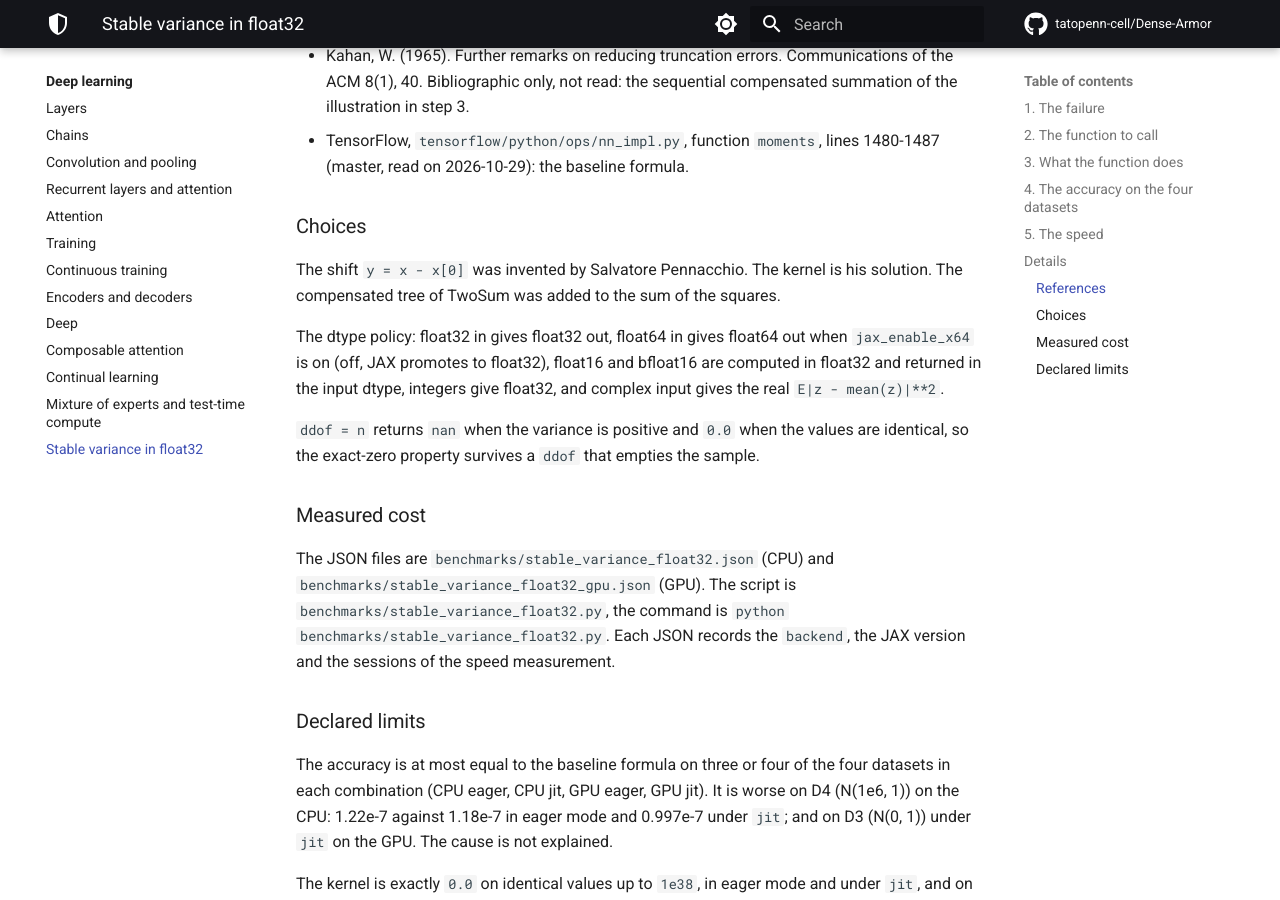
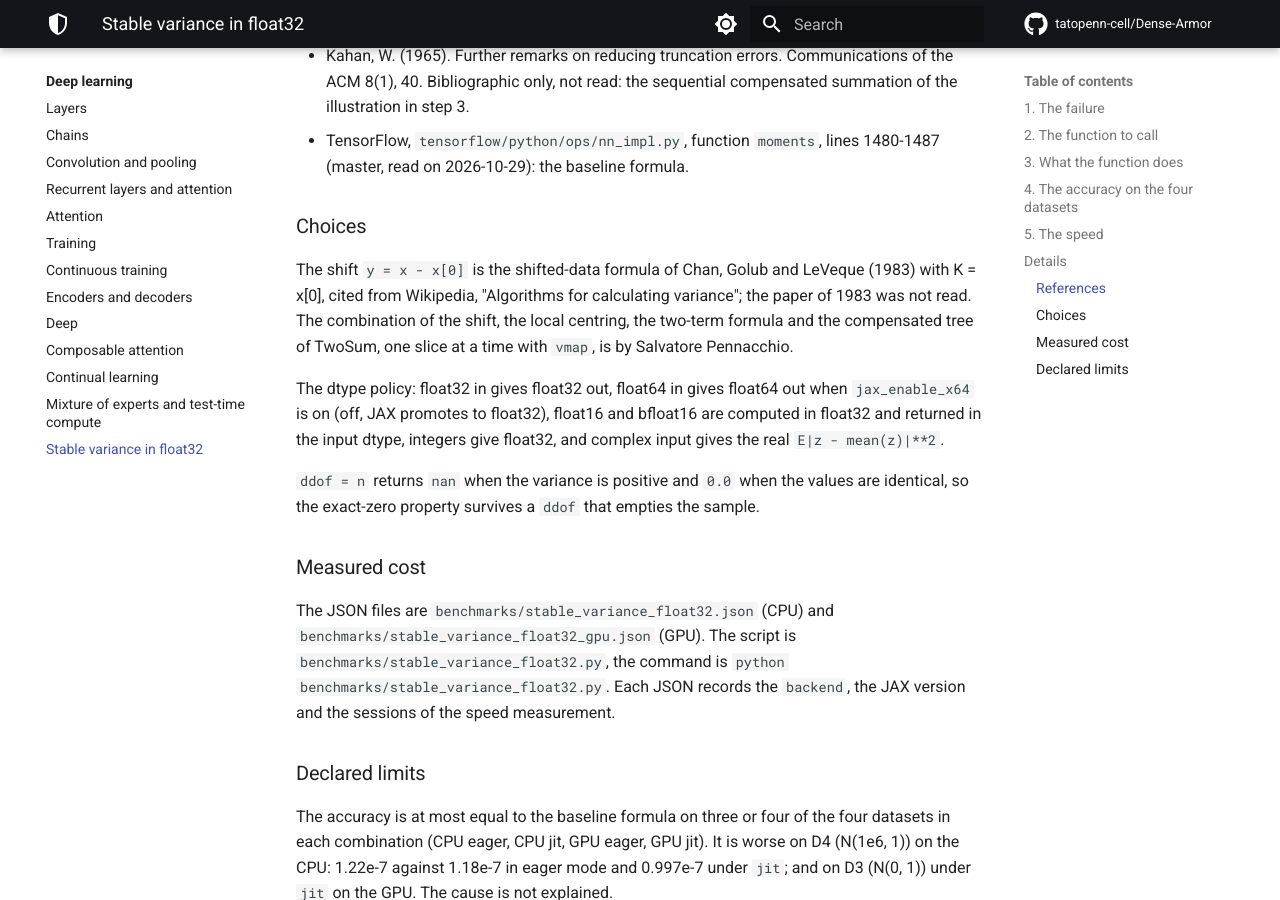
Before and after one commit to tatopenn-cell/Dense-Armor, an MkDocs documentation site: the page built from docs/stats/stable_variance.md, in a window 1280 px wide and 900 px high, scrolled down 4434 px. Built offline with MkDocs 1.6.1 and Material for MkDocs 9.7.7, drawn with Linux system fonts in a browser that asks for light colours; comment, search, counter and statistics services are not loaded.

Commit message:
Shift attributed to Chan, Golub, LeVeque 1983 with K = x[0]; combination by the author; compensated tree naming

```diff
--- a/docs/stats/stable_variance.md
+++ b/docs/stats/stable_variance.md
@@ -222,9 +222,11 @@ after the measurement.
 
 ### Choices
 
-The shift `y = x - x[0]` was invented by Salvatore Pennacchio. The kernel is
-his solution. The compensated tree of TwoSum was added to the sum of the
-squares.
+The shift `y = x - x[0]` is the shifted-data formula of Chan, Golub and
+LeVeque (1983) with K = x[0], cited from Wikipedia, "Algorithms for
+calculating variance"; the paper of 1983 was not read. The combination of the
+shift, the local centring, the two-term formula and the compensated tree of
+TwoSum, one slice at a time with `vmap`, is by Salvatore Pennacchio.
 
 The dtype policy: float32 in gives float32 out, float64 in gives float64
 out when `jax_enable_x64` is on (off, JAX promotes to float32),
```
Also changed, not shown: CHANGELOG.md (+3 -2 lines), README.md (+1 -1 lines), 1 other file.
